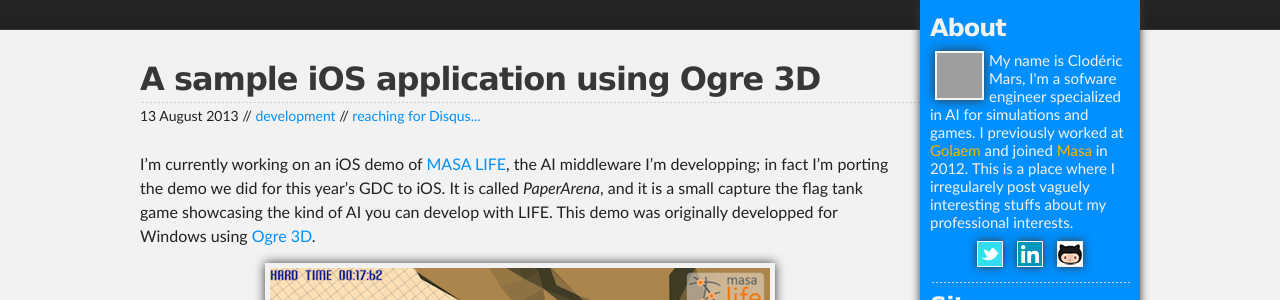
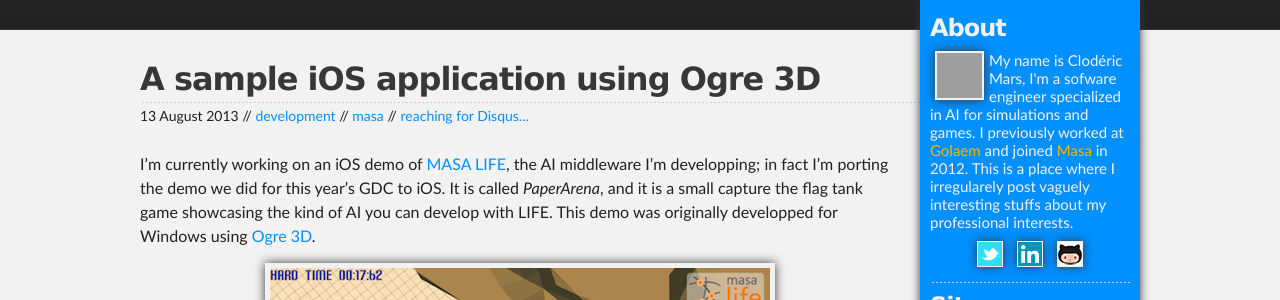
Before and after one commit to cloderic/www, a Jekyll site: the page built from _posts/2013-08-13-a-sample-ios-application-using-ogre-3d.markdown, in a window 1280 px wide and 900 px high. Shown: the part 123-423 px from the top of the window. Built offline with Jekyll 4.4.1, drawn with Linux system fonts in a browser that asks for light colours; comment, search, counter and statistics services are not loaded; grey boxes are pictures that could not be loaded.

Commit message:
Adding 'masa' to the post keywords

```diff
--- a/_posts/2013-08-13-a-sample-ios-application-using-ogre-3d.markdown
+++ b/_posts/2013-08-13-a-sample-ios-application-using-ogre-3d.markdown
@@ -4,6 +4,7 @@
 img: "/images/posts/2013/ios-ogre.jpg"
 tags:
  - development
+ - masa
 ---
 
 I'm currently working on an iOS demo of [MASA LIFE](http://www.masalife.net), the AI middleware I'm developping; in fact I'm porting the demo we did for this year's GDC to iOS. It is called *PaperArena*, and it is a small capture the flag tank game showcasing the kind of AI you can develop with LIFE. This demo was originally developped for Windows using [Ogre 3D](http://www.ogre3d.org/).
```
